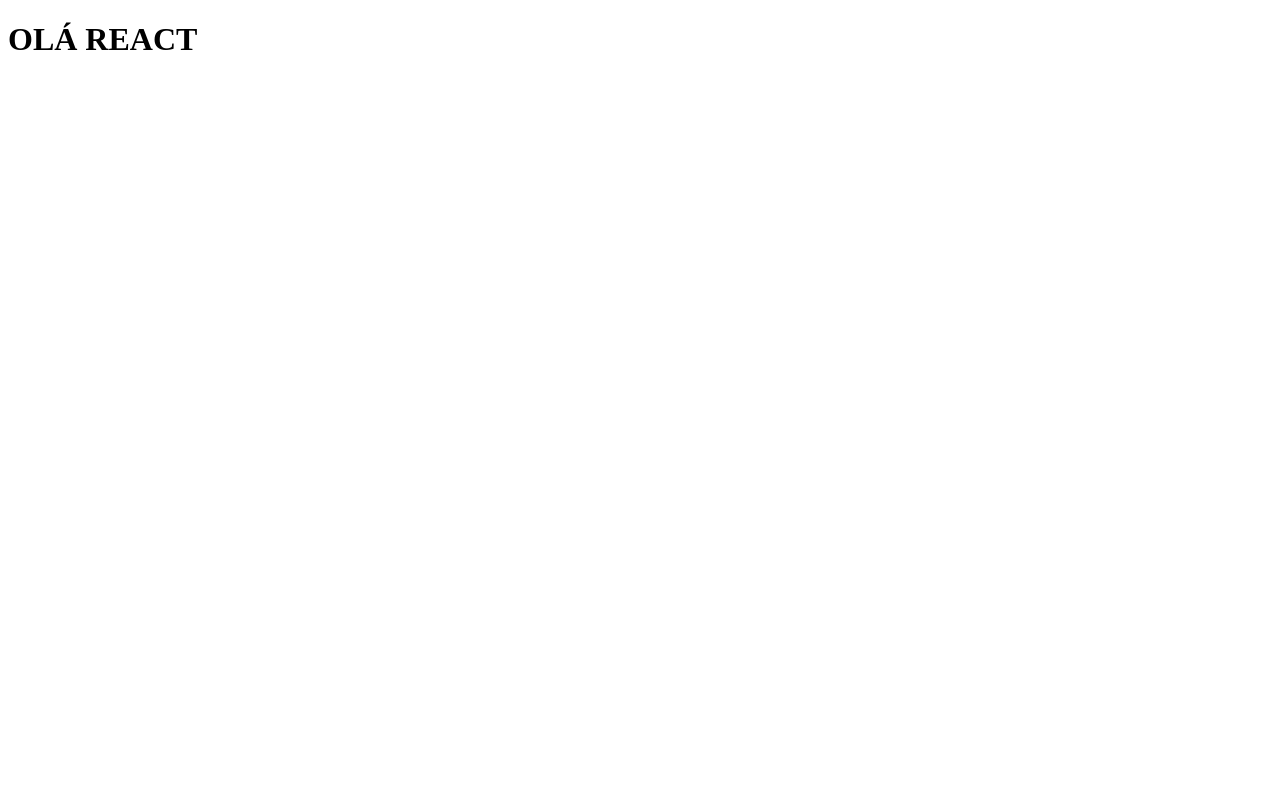
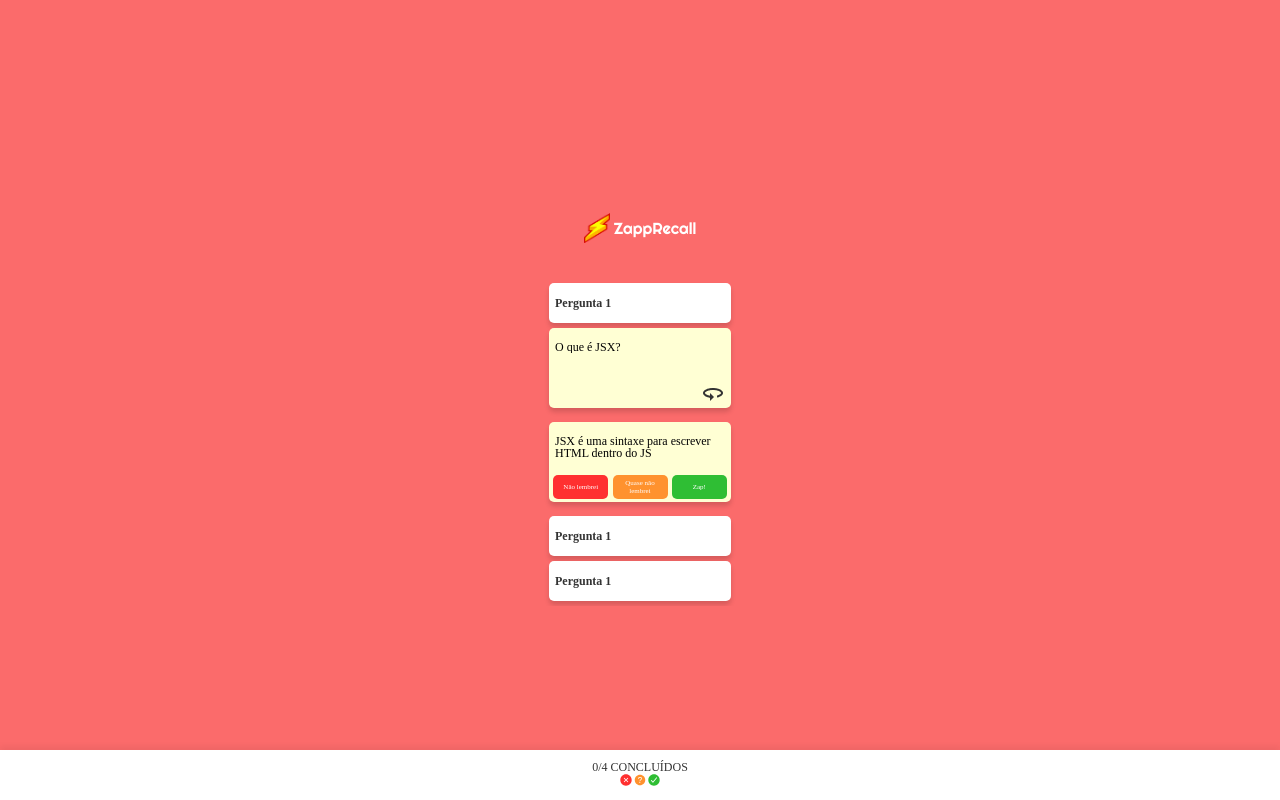
Before and after one commit to frreiro/projeto8-zaprecall, a React app: page / in a window 1280 px wide. Built offline with nearby package versions, Linux system fonts and the light colour scheme; a web font is replaced by a local one.

Commit message:
feat: layouts adicionados

```diff
--- /dev/null
+++ b/public/css/reset.css
@@ -0,0 +1,48 @@
+/* http://meyerweb.com/eric/tools/css/reset/
+   v2.0 | 20110126
+   License: none (public domain)
+*/
+
+html, body, div, span, applet, object, iframe,
+h1, h2, h3, h4, h5, h6, p, blockquote, pre,
+a, abbr, acronym, address, big, cite, code,
+del, dfn, em, img, ins, kbd, q, s, samp,
+small, strike, strong, sub, sup, tt, var,
+b, u, i, center,
+dl, dt, dd, ol, ul, li,
+fieldset, form, label, legend,
+table, caption, tbody, tfoot, thead, tr, th, td,
+article, aside, canvas, details, embed,
+figure, figcaption, footer, header, hgroup,
+menu, nav, output, ruby, section, summary,
+time, mark, audio, video {
+	margin: 0;
+	padding: 0;
+	border: 0;
+	font-size: 100%;
+	font: inherit;
+	vertical-align: baseline;
+}
+/* HTML5 display-role reset for older browsers */
+article, aside, details, figcaption, figure,
+footer, header, hgroup, menu, nav, section {
+	display: block;
+}
+body {
+	line-height: 1;
+}
+ol, ul {
+	list-style: none;
+}
+blockquote, q {
+	quotes: none;
+}
+blockquote:before, blockquote:after,
+q:before, q:after {
+	content: '';
+	content: none;
+}
+table {
+	border-collapse: collapse;
+	border-spacing: 0;
+}
--- /dev/null
+++ b/public/css/style.css
@@ -0,0 +1,230 @@
+body {
+    background-color: #FB6B6B;
+}
+
+::-webkit-scrollbar{
+    display: none;
+}
+
+.root {
+    width: 100vw;
+    height: 100vh;
+    display: flex;
+    flex-direction: column;
+    justify-content: center;
+    align-items: center;
+}
+
+/* --- tela inicial --- */
+.tela-inicial {
+    display: flex;
+    flex-direction: column;
+    justify-content: center;
+    align-items: center;
+
+}
+
+.app-menu {
+    display: flex;
+    flex-direction: column;
+    justify-content: center;
+    align-items: center;
+}
+
+.app-menu img {
+    width: 55px;
+    height: 65px;
+}
+
+.app-menu h1 {
+    color: #FFFFFF;
+    font-family: 'Righteous', cursive;
+    font-size: 25px;
+    font-weight: 400;
+}
+
+.tela-inicial button {
+
+    width: 141px;
+    height: 31px;
+    background: #FFFFFF;
+    border: 1px solid #D70900;
+    box-shadow: 0px 4px 4px rgba(0, 0, 0, 0.15);
+    border-radius: 5px;
+    font-family: Recursive;
+    color: #D70900;
+    margin-top: 73px;
+}
+
+/* --- tela perguntas */
+.tela-perguntas {
+    width: 100vw;
+    /* height: calc(100vh - 50px); */
+    position: relative;
+}
+
+main.tela-perguntas {
+    width: 100vw;
+    display: flex;
+    flex-direction: column;
+    align-items: center;
+    overflow: scroll;
+}
+
+.tela-perguntas header {
+    display: flex;
+    align-items: center;
+    justify-content: center;
+    font-family: 'Righteous', cursive;
+    color: #FFFFFF;
+    margin-top: 19px;
+    margin-bottom: 40.98px;
+
+}
+
+.tela-perguntas header img {
+    width: 26px;
+    height: 30px;
+    margin-right: 4px;
+}
+
+.tela-perguntas section *{
+    font-family: Recursive;
+}
+
+.tela-perguntas section h1 {
+    padding-left: 6px;
+    padding-right: 6px;
+
+}
+
+.tela-perguntas section.carta {
+    width: 182px;
+    height: 40px;
+    background-color: #FFFFFF;
+    box-shadow: 0px 4px 5px rgba(0, 0, 0, 0.15);
+    border-radius: 5px;
+    display: flex;
+    align-items: center;
+    margin-bottom: 5px;
+
+}
+
+.tela-perguntas .carta h1 {
+    font-weight: 700;
+    font-size: 12px;
+    color: #333333;
+}
+
+
+
+.tela-perguntas section.carta-virada *{
+    font-size: 12px;
+
+}
+
+
+.tela-perguntas section.carta-virada {
+    width: 182px;
+    height: 80px;
+    background-color: #FFFFD4;
+    box-shadow: 0px 4px 5px rgba(0, 0, 0, 0.15);
+    border-radius: 5px;
+    display: flex;
+    flex-direction: column;
+    margin-bottom: 14px;
+    position: relative;
+
+}
+
+.tela-perguntas .carta-virada h1{
+    font-size: 12px;
+    font-weight: 400;
+    margin-top: 13px;
+    margin-bottom: 5px;
+    word-break: break-word;
+    overflow: scroll;
+
+}
+
+.tela-perguntas .carta-virada img {
+    width: 20px;
+    height: 13px;
+    position: absolute;
+    bottom: 7px;
+    right: 8px;
+}
+
+.tela-perguntas .carta-virada div{
+    display: flex;
+    align-items: center;
+    justify-content: space-evenly;
+    position: absolute;
+    left: 0;
+    right: 0;
+    bottom: 3px;
+
+}
+
+.fundo-vermelha{
+    background-color: #FF3030;
+}
+.fundo-amarela{
+    background: #FF922E;
+}
+
+.fundo-verde{
+    background: #2FBE34;
+}
+
+.tela-perguntas .carta-virada div button{
+    width: 55px;
+    height: 24px;
+    font-size: 7px;
+    border-radius: 5px;
+    border: none;
+    color: #FFFFFF;
+}
+
+/* --- tela perguntas - footer --- */
+.tela-perguntas footer {
+    width: 100vw;
+    height: 50px;
+    background: #FFFFFF;
+    box-shadow: 0px -4px 6px rgba(0, 0, 0, 0.05);
+
+    position: fixed;
+    bottom: 0;
+    left: 0;
+
+    display: flex;
+    justify-content: center;
+    align-items: center;
+
+    font-family: Recursive;
+    font-size: 12px;
+    color: #333333;
+}
+
+footer {
+    display: flex;
+    flex-direction: column;
+}
+
+footer section{
+    display: flex;
+}
+
+footer ion-icon{
+    font-size: 14px;
+}
+
+.cor-verde{
+    color: #2FBE34;
+}
+.cor-amarelo{
+    color: #FF922E;
+}
+.cor-vermelho{
+    color: #FF3030;
+}
--- a/public/index.html
+++ b/public/index.html
@@ -1,12 +1,25 @@
 <!DOCTYPE html>
 <html lang="pt-br">
+
 <head>
   <meta charset="utf-8" />
   <meta name="viewport" content="width=device-width, initial-scale=1" />
-    <title>React App</title>
+  <!-- Fontes -->
+  <link rel="preconnect" href="https://fonts.googleapis.com">
+  <link rel="preconnect" href="https://fonts.gstatic.com" crossorigin>
+  <link href="https://fonts.googleapis.com/css2?family=Recursive:wght@400;700&family=Righteous&display=swap"
+    rel="stylesheet">
+    <!-- Estilos -->
+  <link href="css/reset.css" rel="stylesheet">
+  <link href="css/style.css" rel="stylesheet">
+  <title>ZapRecall</title>
 </head>
+
 <body>
   <noscript>You need to enable JavaScript to run this app.</noscript>
   <div class="root"></div>
+  <script type="module" src="https://unpkg.com/ionicons@5.5.2/dist/ionicons/ionicons.esm.js"></script>
+<script nomodule src="https://unpkg.com/ionicons@5.5.2/dist/ionicons/ionicons.js"></script>
 </body>
+
 </html>
--- a/src/componentes/App.js
+++ b/src/componentes/App.js
@@ -1,7 +1,11 @@
+import Inicar from "./Iniciar";
+import Perguntas from "./Perguntas";
+
 function App() {
     return (
         <>
-        <h1>OLÁ REACT</h1>
+        {/* <Inicar/> */}
+        <Perguntas/>
         </>
     )
 }
--- /dev/null
+++ b/src/componentes/Carta.js
@@ -0,0 +1,7 @@
+export default function Carta(){
+    return(
+        <section className="carta">
+        <h1>Pergunta 1</h1>
+    </section>
+    )
+}
--- /dev/null
+++ b/src/componentes/CartaResposta.js
@@ -0,0 +1,13 @@
+export default function CartaResposta() {
+    return (
+        <section className="carta-virada">
+            <h1>JSX é uma sintaxe para
+                escrever HTML dentro do JS</h1>
+            <div>
+                <button className="fundo-vermelha">Não lembrei</button>
+                <button className="fundo-amarela">Quase não lembrei</button>
+                <button className="fundo-verde">Zap!</button>
+            </div>
+        </section>
+    )
+}
--- /dev/null
+++ b/src/componentes/CartaVirada.js
@@ -0,0 +1,8 @@
+export default function CartaVirada() {
+    return (
+        <section className="carta-virada">
+            <h1>O que é JSX?</h1>
+            <img src="assets/setinha.png" />
+        </section>
+    )
+}
--- /dev/null
+++ b/src/componentes/Footer.js
@@ -0,0 +1,16 @@
+export default function Footer() {
+    return (
+        <footer>
+            <h1>
+                <span className="qnt-concluido">0
+                </span>/
+                <span className="qnt-total">4</span> CONCLUÍDOS
+            </h1>
+            <section>
+                <div className="cor-vermelho"><ion-icon name="close-circle"></ion-icon></div>
+                <div className="cor-amarelo"><ion-icon name="help-circle"></ion-icon></div>
+                <div className="cor-verde"><ion-icon name="checkmark-circle"></ion-icon></div>
+            </section>
+        </footer>
+    )
+}
--- /dev/null
+++ b/src/componentes/Header.js
@@ -0,0 +1,8 @@
+export default function Header(){
+    return (
+        <header>
+            <img src="assets/logo.png" />
+            <h1>ZappRecall</h1>
+        </header>
+    )
+}
--- /dev/null
+++ b/src/componentes/Iniciar.js
@@ -0,0 +1,11 @@
+export default function Inicar() {
+    return (
+        <main className="tela-inicial">
+            <div className="app-menu">
+                <img src="assets/logo.png" />
+                <h1>ZappRecall</h1>
+            </div>
+            <button>Iniciar Recall!</button>
+        </main>
+    )
+}
--- /dev/null
+++ b/src/componentes/Perguntas.js
@@ -0,0 +1,19 @@
+import Carta from "./Carta";
+import CartaResposta from "./CartaResposta";
+import CartaVirada from "./CartaVirada";
+import Footer from "./Footer";
+import Header from "./Header";
+
+export default function Perguntas() {
+    return (
+        <main className="tela-perguntas">
+            <Header />
+            <Carta />
+            <CartaVirada />
+            <CartaResposta />
+            <Carta />
+            <Carta/>
+            <Footer/>
+        </main>
+    )
+}
```
Also changed, not shown: public/assets/logo-pequeno.png (added), public/assets/logo.png (added), public/assets/party.png (added), public/assets/sad.png (added), public/assets/setinha.png (added). Lines whose indentation alone changed are shown as unchanged.
